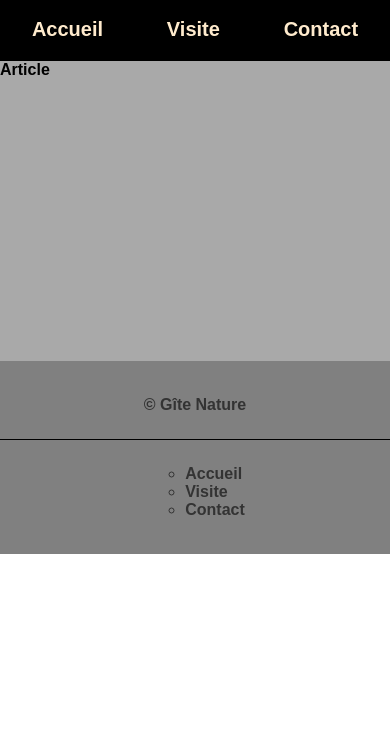
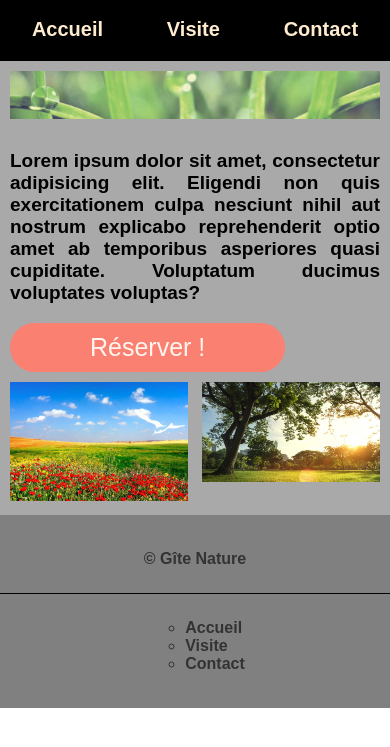
Before and after one commit to vincentka71/tp1, a plain HTML site: page index.html in a window 390 px wide. Shown: the part 67-814 px from the top of the page. Drawn offline with Linux system fonts and the light colour scheme.

Commit message:
version finale

```diff
--- a/index.html
+++ b/index.html
@@ -30,7 +30,24 @@
                 </li>
             </ul>
         </nav>
-        <article class="article">Article</article>
+        <article class="article">
+            <div id="image-article">
+                <img src="medias/img4.jpg" alt="">
+            </div>
+            <div id="content-article">
+                <div id="texte-article">
+                    <div id="lorem-ipsum">
+                        <p>Lorem ipsum dolor sit amet, consectetur adipisicing elit. Eligendi non quis exercitationem culpa nesciunt nihil aut nostrum explicabo reprehenderit optio amet ab temporibus asperiores quasi cupiditate. Voluptatum ducimus voluptates voluptas?
+                        </p>
+                    </div>
+                    <button class="reservation">Réserver !</button>
+                </div>
+                <div id="photos-article">
+                    <div id="photo1"><img src="medias/img2.jpg" alt=""></div>
+                    <div id="photo2"><img src="medias/img3.jpg" alt=""></div>
+                </div>
+            </div>
+        </article>
         <footer class="footer">
             <div>&copy; Gîte Nature</div><ul class="nav-liste">
             <div class="liste-footer">
--- a/style.css
+++ b/style.css
@@ -78,7 +78,42 @@ nav {
 article {
     background-color: darkgrey;
     grid-area: article;
-    height: 300px;
+    padding: 10px;
+}
+#image-article {
+    margin-bottom: 8px;
+}
+#texte-article {
+    width: 70%;
+    text-align: justify;
+    font-size: 19px;
+}
+#photos-article {
+    width: 28%;
+}
+#content-article {
+    display: flex;
+    justify-content: space-between;
+}
+.reservation {
+    text-align: center;
+    background-color: salmon;
+    color: seashell;
+    padding-top: 10px;
+    padding-bottom: 10px;
+    padding-left: 80px;
+    padding-right: 80px;
+    font-size: 25px;
+    border-radius: 25px;
+    border: none;
+    cursor: pointer;
+    outline: none;
+}
+.reservation:hover {
+    background-color: tomato;
+}
+article img {
+    width: 100%;
 }
 footer {
     background-color: grey;
@@ -121,7 +156,6 @@ footer div {
         justify-content: center;
         width: 100%;
     }
-
     section {
         display: none;
     }
@@ -150,4 +184,19 @@ footer div {
         border-left: 0;
         border-top: 1px solid black;
     }
+    #content-article {
+        flex-direction: column;
+    }
+    #texte-article {
+        width: 100%;
+        margin-bottom: 10px;
+    }
+    #photos-article {
+        width: 100%;
+        display: flex;
+        justify-content: space-between;
+    }
+    #photos-article div {
+        width: 48%;
+    }
 }
```
Also changed, not shown: medias/img1.jpg (added), medias/img2.jpg (added), medias/img3.jpg (added), medias/img4.jpg (added), 1 other file.
